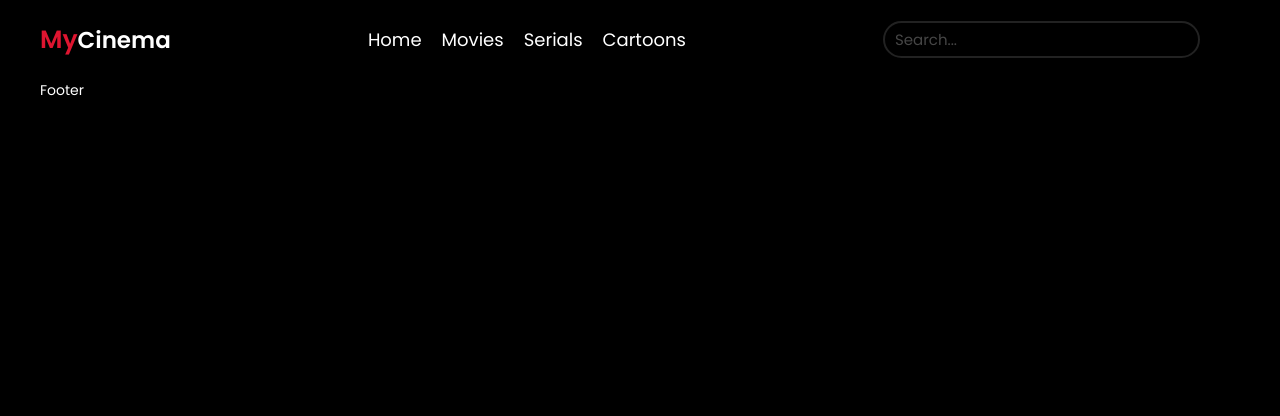
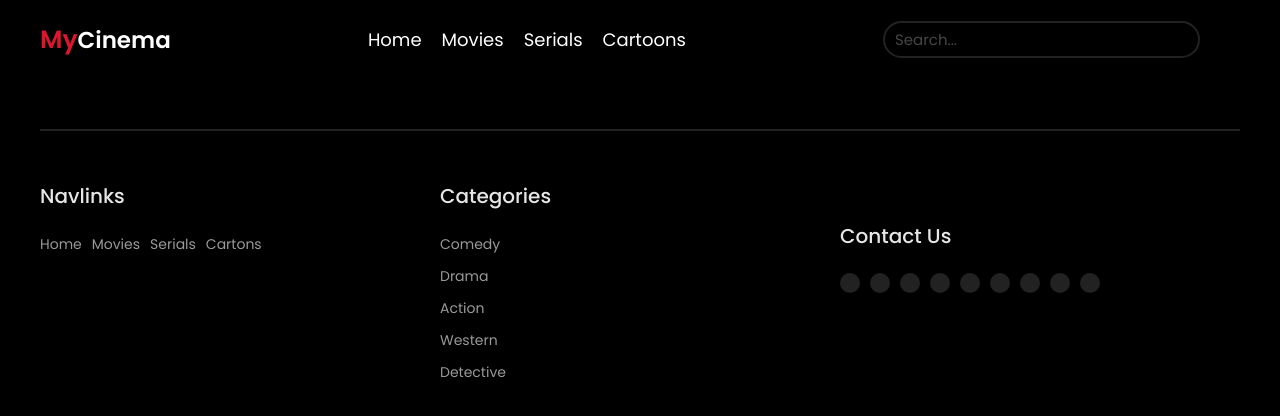
Before and after one commit to babikfarmanyan/MyCinema, a React (Create React App) app: page /movie/1 in a window 1280 px wide. Shown: the top 416 px of the page. Built offline with nearby package versions, Linux system fonts and the light colour scheme; the HTML template or start-up script is replaced by a standard one.

Commit message:
added about and footer

```diff
--- /dev/null
+++ b/src/components/About/About.css
@@ -0,0 +1,20 @@
+.about h3, .about p, .about li, .about h4
+{
+    margin-top: 30px;
+    color: var(--white);
+    opacity: .6;
+}
+.about ul
+{
+    padding: 0px 50px 0px 50px;
+}
+.about h3
+{
+    opacity: 1;
+    font-size: 25px;
+    line-height: 30px;
+}
+.about p, .about li
+{
+    line-height: 20px;
+}
--- a/src/components/About/About.jsx
+++ b/src/components/About/About.jsx
@@ -0,0 +1,22 @@
+import React from 'react';
+import './About.css';
+
+const About = () => {
+  return (
+    <div className='about'>
+          <h3>Lorem ipsum dolor sit amet consectetur adipisicing elit. Libero facilis beatae alias totam reprehenderit qui dicta hic natus ad similique?</h3>
+        <p>Lorem ipsum dolor sit amet consectetur adipisicing elit. Beatae adipisci doloribus nihil aperiam totam. Ratione voluptatibus nostrum, quidem illo explicabo nulla, excepturi maxime asperiores illum temporibus ducimus maiores impedit quas enim porro? Ut laborum laudantium eaque facere beatae repudiandae dolorum doloremque. Velit amet non tenetur veritatis alias nostrum dolor. Quis rem cupiditate labore? Excepturi mollitia aspernatur saepe cupiditate iusto laborum accusantium harum possimus, assumenda, eum dolore voluptates. Delectus assumenda eum dolore quam facilis alias velit doloribus eveniet dolores quaerat. Similique culpa repellendus optio tenetur nam atque, laborum minus ipsam, commodi, delectus error laudantium incidunt sint iusto sed temporibus sapiente vitae? <a href="#">see more ...</a></p>
+
+        <h4>Lorem ipsum dolor sit amet.</h4>
+        <ul>
+            <li>Lorem ipsum dolor sit, amet consectetur adipisicing elit. Iure distinctio ea beatae aliquam labore voluptatum aspernatur nihil accusantium eligendi cupiditate.</li>
+            <li>Lorem ipsum dolor sit, amet consectetur adipisicing elit. Iure distinctio ea beatae aliquam labore voluptatum aspernatur nihil accusantium eligendi cupiditate.</li>
+            <li>Lorem ipsum dolor sit, amet consectetur adipisicing elit. Iure distinctio ea beatae aliquam labore voluptatum aspernatur nihil accusantium eligendi cupiditate.</li>
+            <li>Lorem ipsum dolor sit, amet consectetur adipisicing elit. Iure distinctio ea beatae aliquam labore voluptatum aspernatur nihil accusantium eligendi cupiditate.</li>
+            <li>Lorem ipsum dolor sit, amet consectetur adipisicing elit. Iure distinctio ea beatae aliquam labore voluptatum aspernatur nihil accusantium eligendi cupiditate.</li>
+        </ul>
+    </div>
+  )
+}
+
+export default About
--- a/src/components/Footer/Footer.css
+++ b/src/components/Footer/Footer.css
@@ -0,0 +1,73 @@
+.footer
+{
+    max-width: 1200px;
+    margin-left: auto;
+    margin-right: auto;
+    display: grid;
+    grid-template-columns: repeat(3, 1fr);
+    border-top: 2px solid var(--darkGray);
+    margin-top: 50px;
+    padding: 50px 0px 50px 0px;
+    position: relative;
+}
+.footer h3
+{
+    font-size: 20px;
+    opacity: .9;
+    color: var(--white);
+    margin-bottom: 20px;
+}
+.footer .footer__navlinks .navlink-box
+{
+    display: flex;
+    gap: 10px;
+}
+.footer .footer__navlinks .navlink-box a, .category-box a
+{
+    color: var(--white);
+    opacity: .6;
+}
+.footer .footer__navlinks .navlink-box a:hover, .category-box a:hover
+{
+    opacity: 1;
+}
+.footer__contact
+{
+    margin-top: 10%;
+}
+.category-box
+{
+    display: flex;
+    flex-direction: column;
+    gap: 10px;
+}
+.contact-box
+{
+    display: flex;
+    gap: 10px;
+}
+.contact-box a
+{
+    background: var(--darkGray);
+    padding: 10px;
+    font: 20px;
+    border-radius: 50%;
+    transition: .3s ease-in;
+}
+.contact-box a i
+{
+    font-size: 18px;
+    color: var(--white);
+}
+.contact-box a:hover
+{
+    transform: scale(1.3);
+    transition: 1s;
+
+
+}
+.contact-box a:hover i {
+    transform: rotatey(360deg);
+    color: red;
+    transition: 2s;
+}
--- a/src/components/Footer/Footer.jsx
+++ b/src/components/Footer/Footer.jsx
@@ -1,8 +1,46 @@
-import React from 'react'
+import { NavLink as Link } from "react-router-dom";
+import './Footer.css'
 
 const Footer = () => {
   return (
-    <div>Footer</div>
+    <div className='footer'>
+      <div class="footer__navlinks">
+            <h3>Navlinks</h3>
+            <div class="navlink-box">
+                <Link to={'/'}>Home</Link>
+                <Link to={'/categories/movies'}>Movies</Link>
+                <Link to={'/categories/serials'}>Serials</Link>
+                <Link to={'/categories/cartons'}>Cartons</Link>
+            </div>
+        </div>
+
+        <div class="footer__categories">
+            <h3>Categories</h3>
+            <div class="category-box">
+                <Link to={'/categories/comedy'}>Comedy</Link>
+                <Link to={'/categories/drama'}>Drama</Link>
+                <Link to={'/categories/action'}>Action</Link>
+                <Link to={'/categories/vestern'}>Western</Link>
+                <Link to={'/categories/detective'}>Detective</Link>
+            </div>
+        </div>
+
+        <div class="footer__contact">
+            <h3>Contact Us</h3>
+            <div class="contact-box">
+                <a href="#"><i class="fa-regular fa-envelope"></i></a>
+                <a href="#"><i class="fa-regular fa-paper-plane"></i></a>
+                <a href="#"><i class="fa-solid fa-phone-flip"></i></a>
+                <a href="https://www.youtube.com/" target={"_blank"}><i class="fa-brands fa-youtube"></i></a>
+                <a href="https://www.facebook.com" target={"_blank"}><i class="fa-brands fa-facebook-f"></i></a>
+                <a href="#"><i class="fa-brands fa-instagram"></i></a>
+                <a href="#"><i class="fa-brands fa-whatsapp"></i></a>
+                <a href="#"><i class="fa-brands fa-viber"></i></a>
+                <a href="#"><i class="fa-brands fa-linkedin-in"></i></a>
+            </div>
+        </div>
+
+    </div>
   )
 }
 
--- a/src/pages/Home/Home.jsx
+++ b/src/pages/Home/Home.jsx
@@ -1,11 +1,13 @@
 import Slider from '../../components/Slider/Slider';
 import CategoryList from '../../components/CategoryList/CaregoryList';
+import About from '../../components/About/About';
 
 const Home = () => {
     return (
         <>
             <Slider />
             <CategoryList catName={'movies'} />
+            <About about={'about'} />
             <CategoryList catName={'serials'} />
         </>
     )
```
